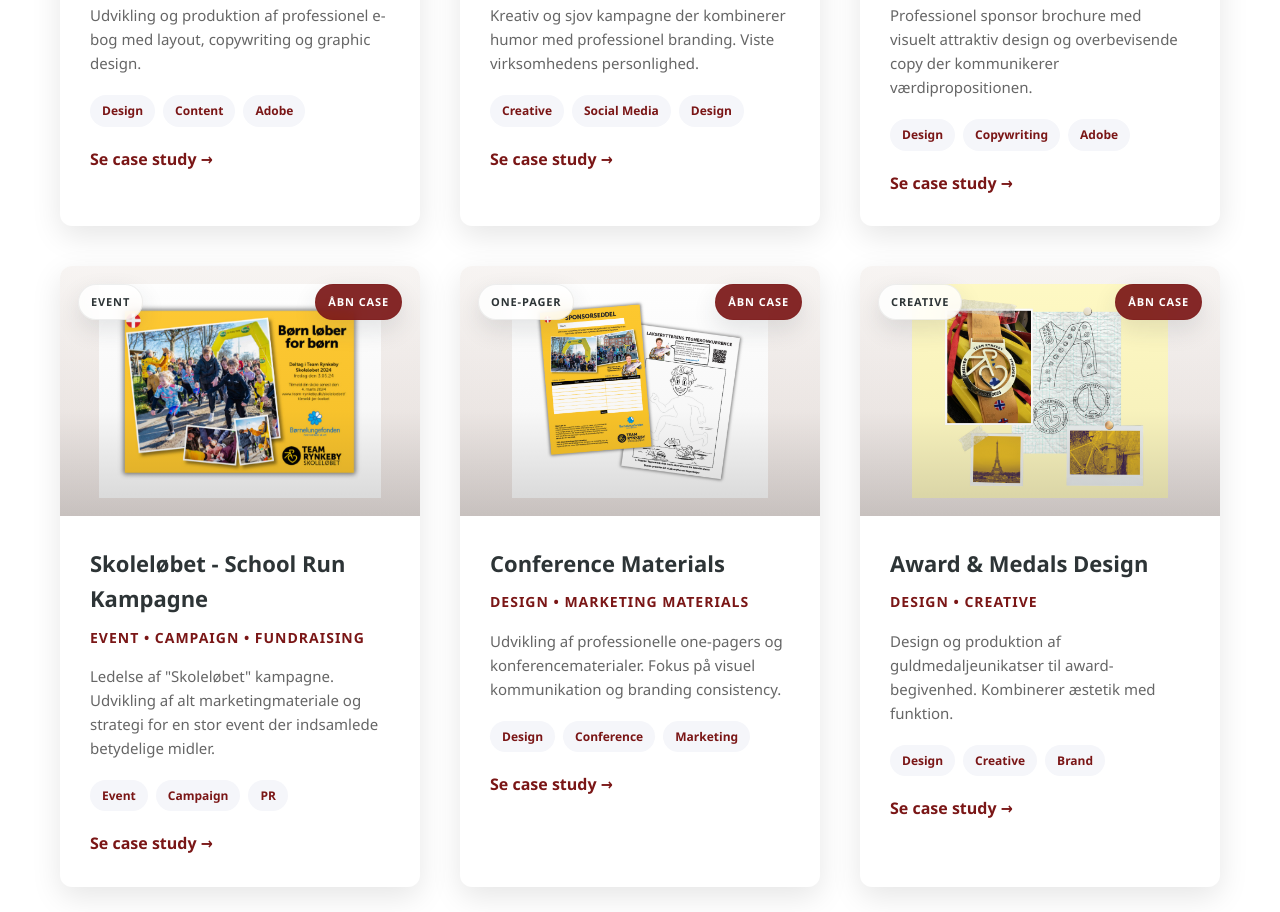
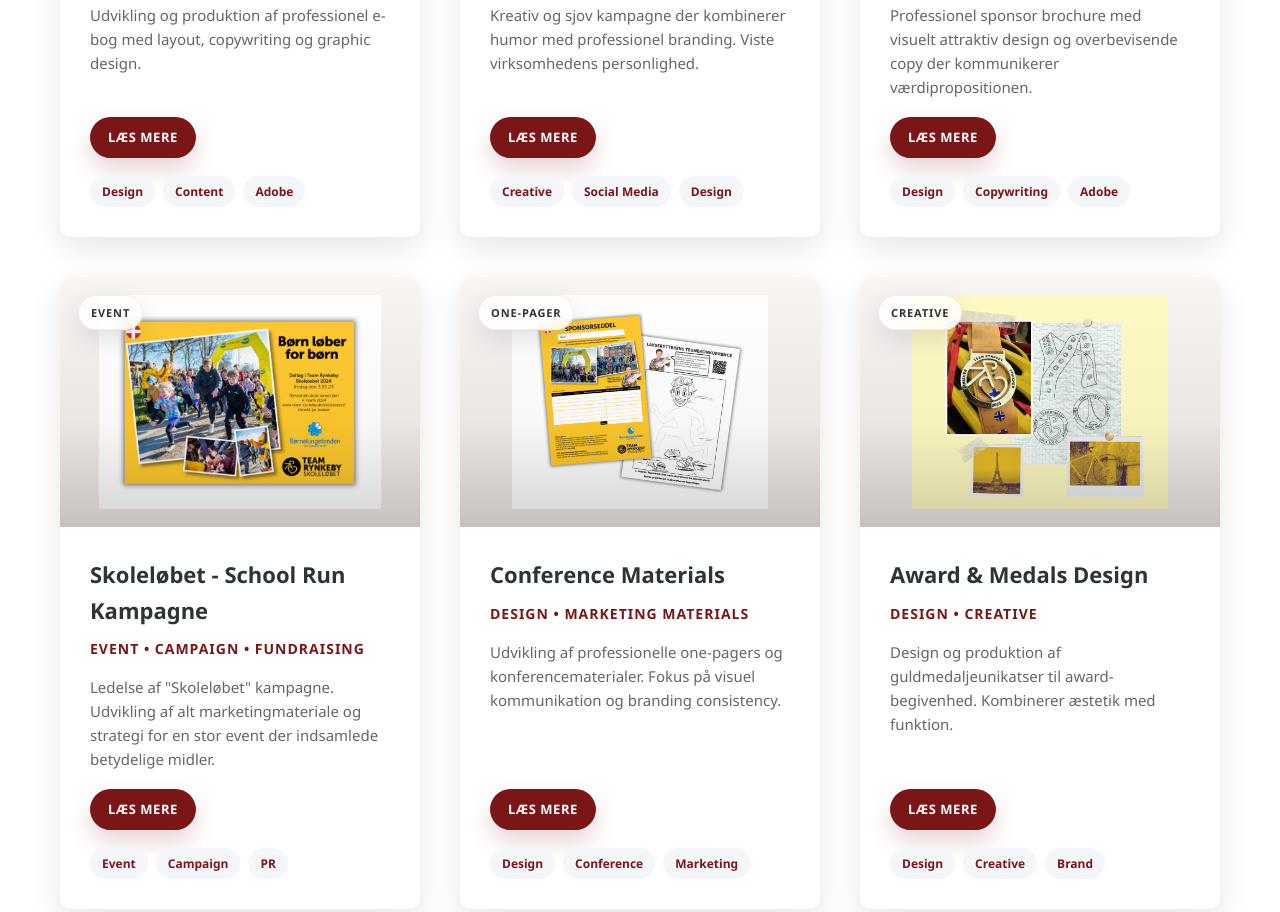
Before and after one commit to B3rginator/Portfolio, a plain HTML site: page index.html in a window 1280 px wide. Shown: the part 6347-7259 px from the top of the page. Drawn offline with Linux system fonts and the light colour scheme.

Commit message:
style: enhance portfolio card interactions with improved modal accessibility and layout adjustments

```diff
--- a/css/portfolio.css
+++ b/css/portfolio.css
@@ -11,6 +11,14 @@
     overflow: hidden;
     box-shadow: var(--shadow);
     transition: var(--transition);
+    cursor: pointer;
+    display: flex;
+    flex-direction: column;
+}
+
+.portfolio-card:focus-visible {
+    outline: 3px solid rgba(122, 22, 22, 0.2);
+    outline-offset: 4px;
 }
 
 .portfolio-card-trigger {
@@ -69,14 +77,13 @@
     inset: 0;
     z-index: 1;
     display: flex;
-    justify-content: space-between;
+    justify-content: flex-start;
     align-items: flex-start;
     padding: 18px;
     color: var(--white);
 }
 
-.portfolio-image-badge,
-.portfolio-image-hint {
+.portfolio-image-badge {
     backdrop-filter: blur(10px);
     background: rgba(255, 255, 255, 0.82);
     border: 1px solid rgba(45, 52, 54, 0.08);
@@ -88,12 +95,6 @@
     text-transform: uppercase;
     color: var(--dark-color);
     box-shadow: 0 10px 24px rgba(45, 52, 54, 0.12);
-}
-
-.portfolio-image-hint {
-    background: rgba(122, 22, 22, 0.92);
-    border-color: rgba(122, 22, 22, 0.24);
-    color: var(--white);
 }
 
 .portfolio-image-fallback {
@@ -138,6 +139,9 @@
 
 .portfolio-content {
     padding: 30px;
+    display: flex;
+    flex: 1;
+    flex-direction: column;
 }
 
 .portfolio-content h3 {
@@ -159,14 +163,15 @@
     color: #666;
     font-size: 15px;
     line-height: 1.6;
-    margin-bottom: 20px;
+    margin-bottom: 18px;
+    flex: 1;
 }
 
 .portfolio-tags {
     display: flex;
     flex-wrap: wrap;
     gap: 8px;
-    margin-bottom: 20px;
+    margin-top: auto;
 }
 
 .tag {
@@ -179,14 +184,22 @@
 }
 
 .portfolio-link {
-    color: var(--primary-color);
+    align-self: flex-start;
+    margin-bottom: 18px;
+    padding: 10px 18px;
+    border-radius: 999px;
+    background: var(--primary-color);
+    color: var(--white);
     text-decoration: none;
-    font-weight: 600;
-    display: inline-block;
+    font-size: 13px;
+    font-weight: 700;
+    letter-spacing: 0.04em;
+    text-transform: uppercase;
+    box-shadow: 0 12px 24px rgba(122, 22, 22, 0.18);
     transition: var(--transition);
 }
 
 .portfolio-link:hover {
-    color: var(--accent-color);
-    transform: translateX(5px);
+    transform: translateY(-2px);
+    background: #631111;
 }
--- a/index.html
+++ b/index.html
@@ -392,13 +392,12 @@
 
             <div class="portfolio-grid">
                 <!-- Project 1 -->
-                <div class="portfolio-card">
+                <div class="portfolio-card" data-modal="ebog-modal" tabindex="0" role="button" aria-label="Åbn case for E-bog Projekt">
                     <a href="#" class="portfolio-card-trigger" data-modal="ebog-modal" aria-label="Åbn case for E-bog Projekt">
                         <div class="portfolio-image">
                             <img class="portfolio-preview-image" src="assets/Portfolio/E-book.png" alt="Forside på e-bogen Performance og trivsel" loading="lazy" decoding="async">
                             <div class="portfolio-image-overlay">
                                 <span class="portfolio-image-badge">E-bog</span>
-                                <span class="portfolio-image-hint">Åbn case</span>
                             </div>
                         </div>
                     </a>
@@ -408,23 +407,22 @@
                         <p class="portfolio-description" data-i18n="portfolio.project1.description">
                             Udvikling og produktion af professionel e-bog med layout, copywriting og graphic design.
                         </p>
+                        <a href="#" class="portfolio-link" data-modal="ebog-modal">Læs mere</a>
                         <div class="portfolio-tags">
                             <span class="tag">Design</span>
                             <span class="tag">Content</span>
                             <span class="tag">Adobe</span>
                         </div>
-                        <a href="#" class="portfolio-link" data-modal="ebog-modal" data-i18n="portfolio.project1.cta">Se case study →</a>
                     </div>
                 </div>
 
                 <!-- Project 2 -->
-                <div class="portfolio-card">
+                <div class="portfolio-card" data-modal="aprilfools-modal" tabindex="0" role="button" aria-label="Åbn case for April Fools Campaign">
                     <a href="#" class="portfolio-card-trigger" data-modal="aprilfools-modal" aria-label="Åbn case for April Fools Campaign">
                         <div class="portfolio-image">
                             <img class="portfolio-preview-image" src="assets/Portfolio/Aprilfools_Sheboss.png" alt="Kampagnegrafik til April Fools kampagne" loading="lazy" decoding="async">
                             <div class="portfolio-image-overlay">
                                 <span class="portfolio-image-badge">Campaign</span>
-                                <span class="portfolio-image-hint">Åbn case</span>
                             </div>
                         </div>
                     </a>
@@ -434,23 +432,22 @@
                         <p class="portfolio-description" data-i18n="portfolio.project2.description">
                             Kreativ og sjov kampagne der kombinerer humor med professionel branding. Viste virksomhedens personlighed.
                         </p>
+                        <a href="#" class="portfolio-link" data-modal="aprilfools-modal">Læs mere</a>
                         <div class="portfolio-tags">
                             <span class="tag">Creative</span>
                             <span class="tag">Social Media</span>
                             <span class="tag">Design</span>
                         </div>
-                        <a href="#" class="portfolio-link" data-modal="aprilfools-modal" data-i18n="portfolio.project2.cta">Se case study →</a>
                     </div>
                 </div>
 
                 <!-- Project 3 -->
-                <div class="portfolio-card">
+                <div class="portfolio-card" data-modal="sponsorbrochure-modal" tabindex="0" role="button" aria-label="Åbn case for Sponsor Brochure">
                     <a href="#" class="portfolio-card-trigger" data-modal="sponsorbrochure-modal" aria-label="Åbn case for Sponsor Brochure">
                         <div class="portfolio-image">
                             <img class="portfolio-preview-image" src="assets/Portfolio/Sponsorbrochure.jpg" alt="Forside på sponsorbrochure med Team Rynkeby cykelhold" loading="lazy" decoding="async">
                             <div class="portfolio-image-overlay">
                                 <span class="portfolio-image-badge">Brochure</span>
-                                <span class="portfolio-image-hint">Åbn case</span>
                             </div>
                         </div>
                     </a>
@@ -460,23 +457,22 @@
                         <p class="portfolio-description" data-i18n="portfolio.project3.description">
                             Professionel sponsor brochure med visuelt attraktiv design og overbevisende copy der kommunikerer værdipropositionen.
                         </p>
+                        <a href="#" class="portfolio-link" data-modal="sponsorbrochure-modal">Læs mere</a>
                         <div class="portfolio-tags">
                             <span class="tag">Design</span>
                             <span class="tag">Copywriting</span>
                             <span class="tag">Adobe</span>
                         </div>
-                        <a href="#" class="portfolio-link" data-modal="sponsorbrochure-modal" data-i18n="portfolio.project3.cta">Se case study →</a>
                     </div>
                 </div>
 
                 <!-- Project 4 -->
-                <div class="portfolio-card">
+                <div class="portfolio-card" data-modal="skolelobet-modal" tabindex="0" role="button" aria-label="Åbn case for Skoleløbet kampagne">
                     <a href="#" class="portfolio-card-trigger" data-modal="skolelobet-modal" aria-label="Åbn case for Skoleløbet kampagne">
                         <div class="portfolio-image">
                             <img class="portfolio-preview-image" src="assets/Portfolio/Skolelobsbrochure.jpg" alt="Skoleløbet kampagnemateriale med børn til start" loading="lazy" decoding="async">
                             <div class="portfolio-image-overlay">
                                 <span class="portfolio-image-badge">Event</span>
-                                <span class="portfolio-image-hint">Åbn case</span>
                             </div>
                         </div>
                     </a>
@@ -486,23 +482,22 @@
                         <p class="portfolio-description" data-i18n="portfolio.project4.description">
                             Ledelse af "Skoleløbet" kampagne. Udvikling af alt marketingmateriale og strategi for en stor event der indsamlede betydelige midler.
                         </p>
+                        <a href="#" class="portfolio-link" data-modal="skolelobet-modal">Læs mere</a>
                         <div class="portfolio-tags">
                             <span class="tag">Event</span>
                             <span class="tag">Campaign</span>
                             <span class="tag">PR</span>
                         </div>
-                        <a href="#" class="portfolio-link" data-modal="skolelobet-modal" data-i18n="portfolio.project4.cta">Se case study →</a>
                     </div>
                 </div>
 
                 <!-- Project 5 -->
-                <div class="portfolio-card">
+                <div class="portfolio-card" data-modal="conference-modal" tabindex="0" role="button" aria-label="Åbn case for Conference Materials">
                     <a href="#" class="portfolio-card-trigger" data-modal="conference-modal" aria-label="Åbn case for Conference Materials">
                         <div class="portfolio-image">
                             <img class="portfolio-preview-image" src="assets/Portfolio/Sponsorseddel.png" alt="One-pager og sponsormateriale med Team Rynkeby design" loading="lazy" decoding="async">
                             <div class="portfolio-image-overlay">
                                 <span class="portfolio-image-badge">One-pager</span>
-                                <span class="portfolio-image-hint">Åbn case</span>
                             </div>
                         </div>
                     </a>
@@ -512,23 +507,22 @@
                         <p class="portfolio-description" data-i18n="portfolio.project5.description">
                             Udvikling af professionelle one-pagers og konferencematerialer. Fokus på visuel kommunikation og branding consistency.
                         </p>
+                        <a href="#" class="portfolio-link" data-modal="conference-modal">Læs mere</a>
                         <div class="portfolio-tags">
                             <span class="tag">Design</span>
                             <span class="tag">Conference</span>
                             <span class="tag">Marketing</span>
                         </div>
-                        <a href="#" class="portfolio-link" data-modal="conference-modal" data-i18n="portfolio.project5.cta">Se case study →</a>
                     </div>
                 </div>
 
                 <!-- Project 6 -->
-                <div class="portfolio-card">
+                <div class="portfolio-card" data-modal="medals-modal" tabindex="0" role="button" aria-label="Åbn case for Award og medaljedesign">
                     <a href="#" class="portfolio-card-trigger" data-modal="medals-modal" aria-label="Åbn case for Award og medaljedesign">
                         <div class="portfolio-image">
                             <img class="portfolio-preview-image" src="assets/Portfolio/TR_Medaljer.png" alt="Medalje- og awarddesign for Team Rynkeby" loading="lazy" decoding="async">
                             <div class="portfolio-image-overlay">
                                 <span class="portfolio-image-badge">Creative</span>
-                                <span class="portfolio-image-hint">Åbn case</span>
                             </div>
                         </div>
                     </a>
@@ -538,12 +532,12 @@
                         <p class="portfolio-description" data-i18n="portfolio.project6.description">
                             Design og produktion af guldmedaljeunikatser til award-begivenhed. Kombinerer æstetik med funktion.
                         </p>
+                        <a href="#" class="portfolio-link" data-modal="medals-modal">Læs mere</a>
                         <div class="portfolio-tags">
                             <span class="tag">Design</span>
                             <span class="tag">Creative</span>
                             <span class="tag">Brand</span>
                         </div>
-                        <a href="#" class="portfolio-link" data-modal="medals-modal" data-i18n="portfolio.project6.cta">Se case study →</a>
                     </div>
                 </div>
             </div>
```
Also changed, not shown: js/modals.js (+17 -1 lines).
